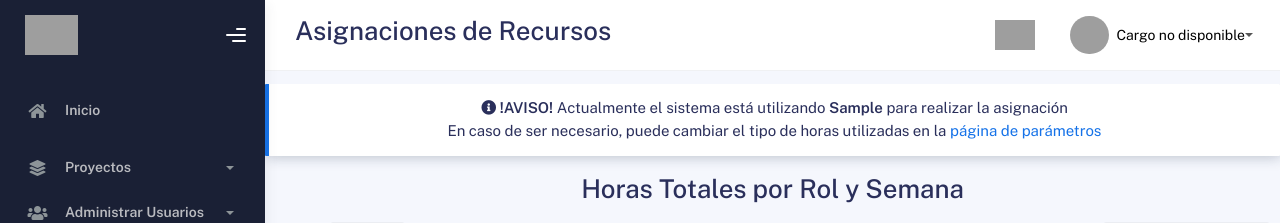
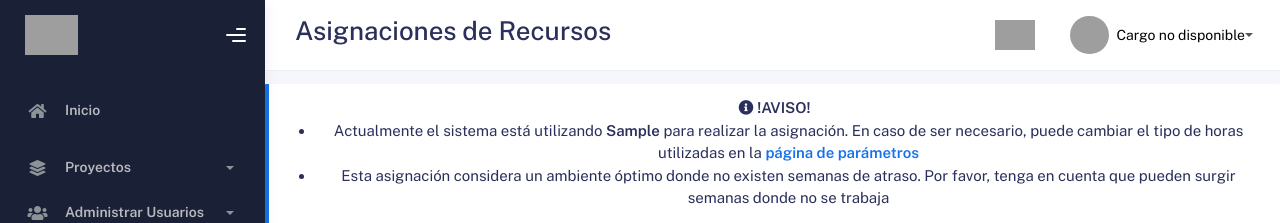
Before and after one commit to Felipe-Diaz/Teamfit, a Django app: template core/templates/core/asignaciones_list.html in a window 1280 px wide. Shown: the top 223 px of the page. Run offline with Django 5.2, Linux system fonts and the light colour scheme; the template is opened without the code that fills it: most values are stand-ins (such as "Sample title", 1, 10 or a date in 2020); some libraries are stand-ins or nearby versions; grey boxes are pictures that could not be loaded.

Commit message:
Agregado mensaje en la asignación de horas

```diff
--- a/core/templates/core/asignaciones_list.html
+++ b/core/templates/core/asignaciones_list.html
@@ -15,8 +15,18 @@ Asignaciones de Recursos
     <div>
         <div class="alert alert-primary alert-dismissible fade show text-center" role="alert" style="font-size: 15px;">
             <i class="fa fa-info-circle"></i>
-            <strong>!AVISO!</strong> Actualmente el sistema está utilizando <strong>{{tipo_horas}}</strong> para realizar la asignación <br>
-            En caso de ser necesario, puede cambiar el tipo de horas utilizadas en la <a href="{% url 'parametros' %}">página de parámetros</a>
+            <strong>!AVISO!</strong>
+            <br>
+            <ul>
+                <li>
+                    Actualmente el sistema está utilizando <strong>{{tipo_horas}}</strong> para realizar la asignación.
+                    En caso de ser necesario, puede cambiar el tipo de horas utilizadas en la <strong><a href="{% url 'parametros' %}">página de parámetros</a> </strong>
+                </li>
+                <li>
+                    Esta asignación considera un ambiente óptimo donde no existen semanas de atraso. Por favor, tenga en cuenta que pueden surgir semanas donde no se trabaja
+                </li>
+            </ul>
+
         </div>
     </div>
 
```
Also changed, not shown: core/utils.py (line endings or trailing spaces), core/views.py (line endings or trailing spaces).
